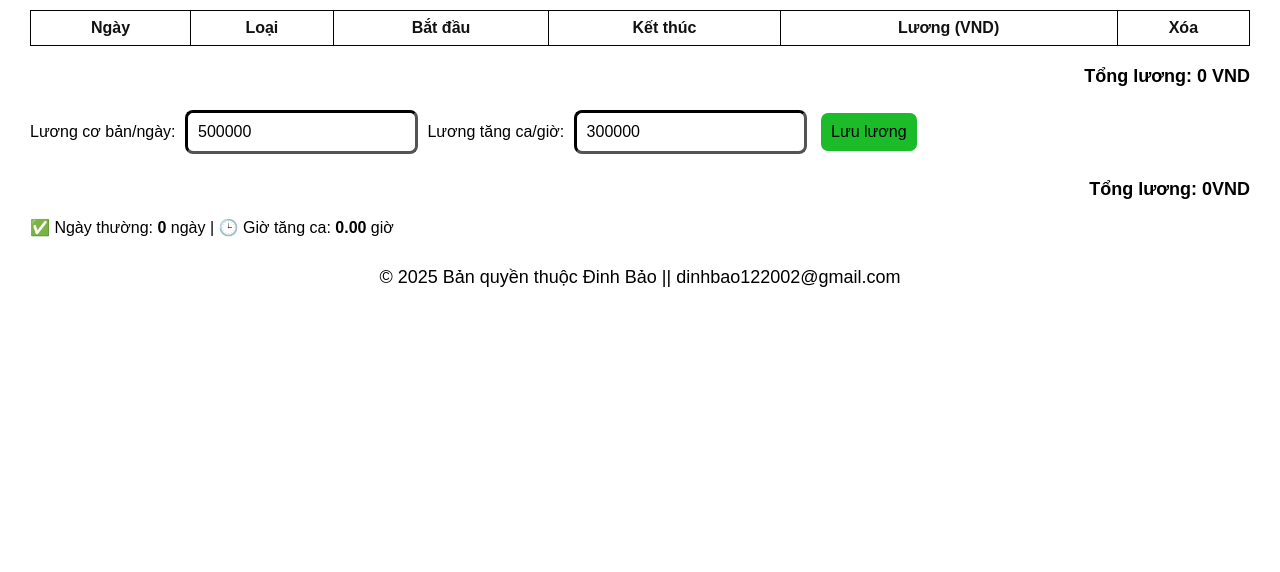
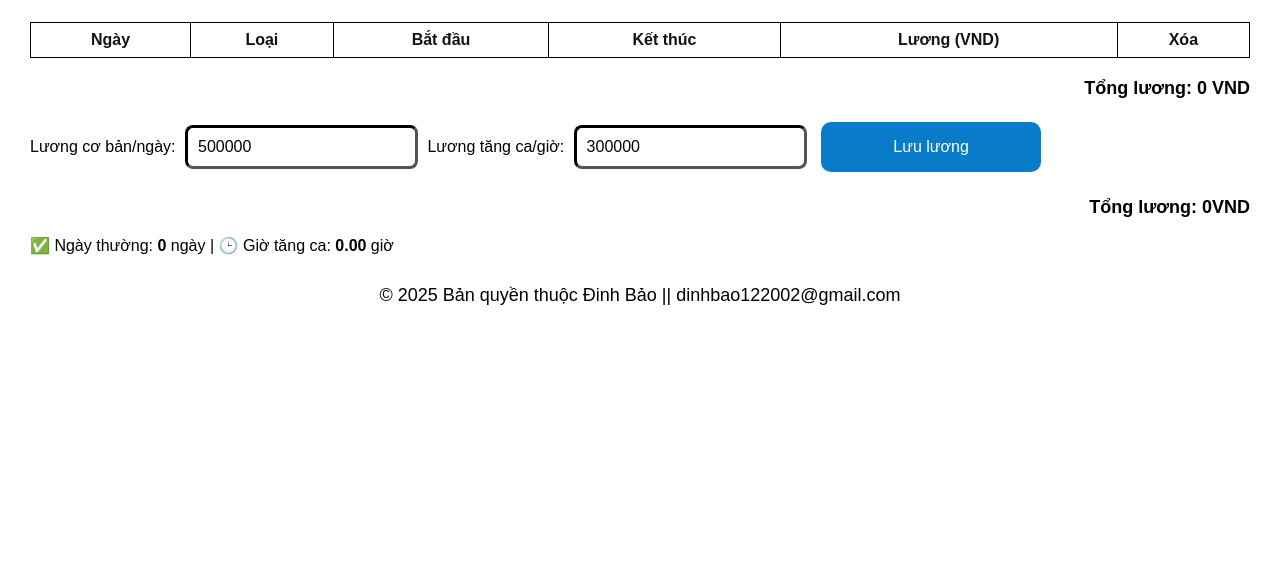
Before and after one commit to DinhChiBao/dinhbao1202, a plain HTML site: page index.html in a window 1280 px wide. Shown: the part 228-800 px from the top of the page. Drawn offline with Linux system fonts and the light colour scheme.

Commit message:
Update style.css

```diff
--- a/style.css
+++ b/style.css
@@ -25,15 +25,63 @@ input, select, button {
 }
 
 button {
-  background-color: #1bbb29;
-  color: black;
-  border: none;
-  cursor: pointer;
-  border-radius: 7px;
+    width: 220px;
+    height: 50px;
+    border: none;
+    outline: none;
+    color: #fff;
+    background: #097cc9;
+    cursor: pointer;
+    position: relative;
+    z-index: 0;
+    border-radius: 10px;
 }
 
-button:hover {
-  background-color: red;
+button:before {
+    content: '';
+    background: linear-gradient(45deg, #ff0000, #ff7300, #fffb00, #48ff00, #00ffd5, #002bff, #7a00ff, #ff00c8, #ff0000);
+    position: absolute;
+    top: -2px;
+    left:-2px;
+    background-size: 400%;
+    z-index: -1;
+    filter: blur(5px);
+    width: calc(100% + 4px);
+    height: calc(100% + 4px);
+    animation: glowing 20s linear infinite;
+    opacity: 0;
+    transition: opacity .3s ease-in-out;
+    border-radius: 10px;
+}
+
+button:active {
+    color: #1788ca
+}
+
+button:active:after {
+    background: transparent;
+}
+
+button:hover:before {
+    opacity: 1;
+}
+
+button:after {
+    z-index: -1;
+    content: '';
+    position: absolute;
+    width: 100%;
+    height: 100%;
+    background: #31d80f,blue,red;
+    left: 0;
+    top: 0;
+    border-radius: 10px;
+}
+
+@keyframes glowing {
+    0% { background-position: 0 0; }
+    50% { background-position: 400% 0; }
+    100% { background-position: 0 0; }
 }
 
 table {
```
